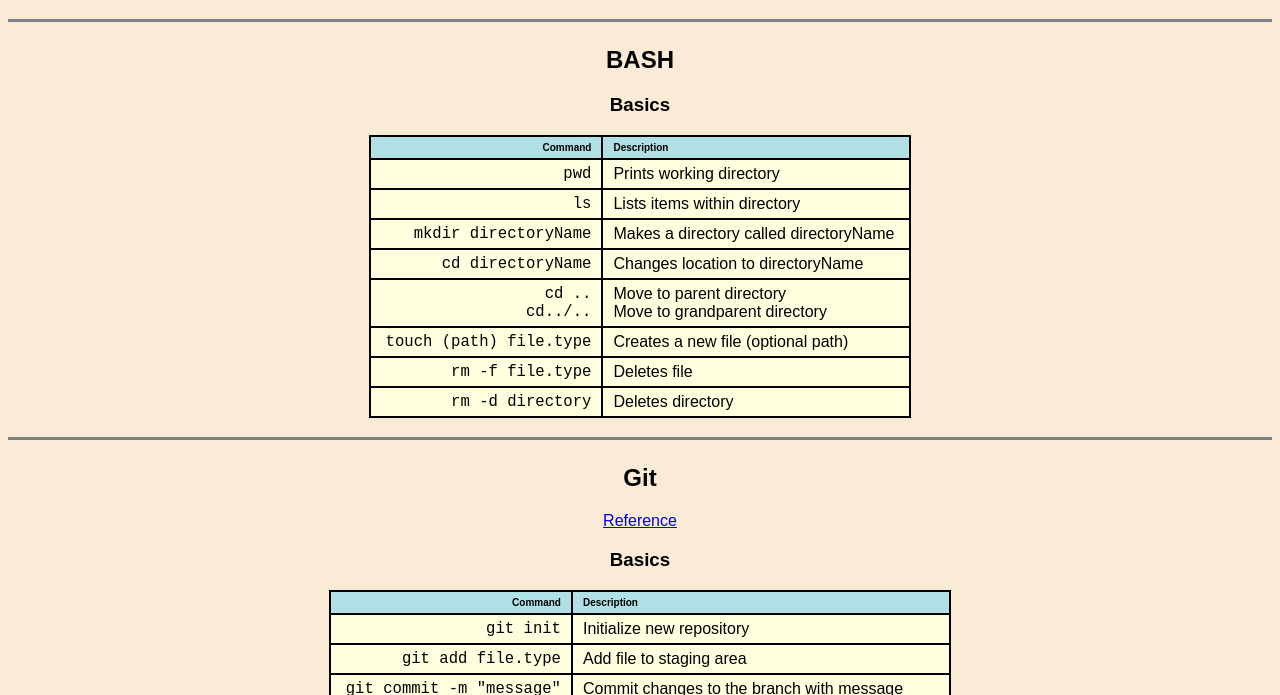
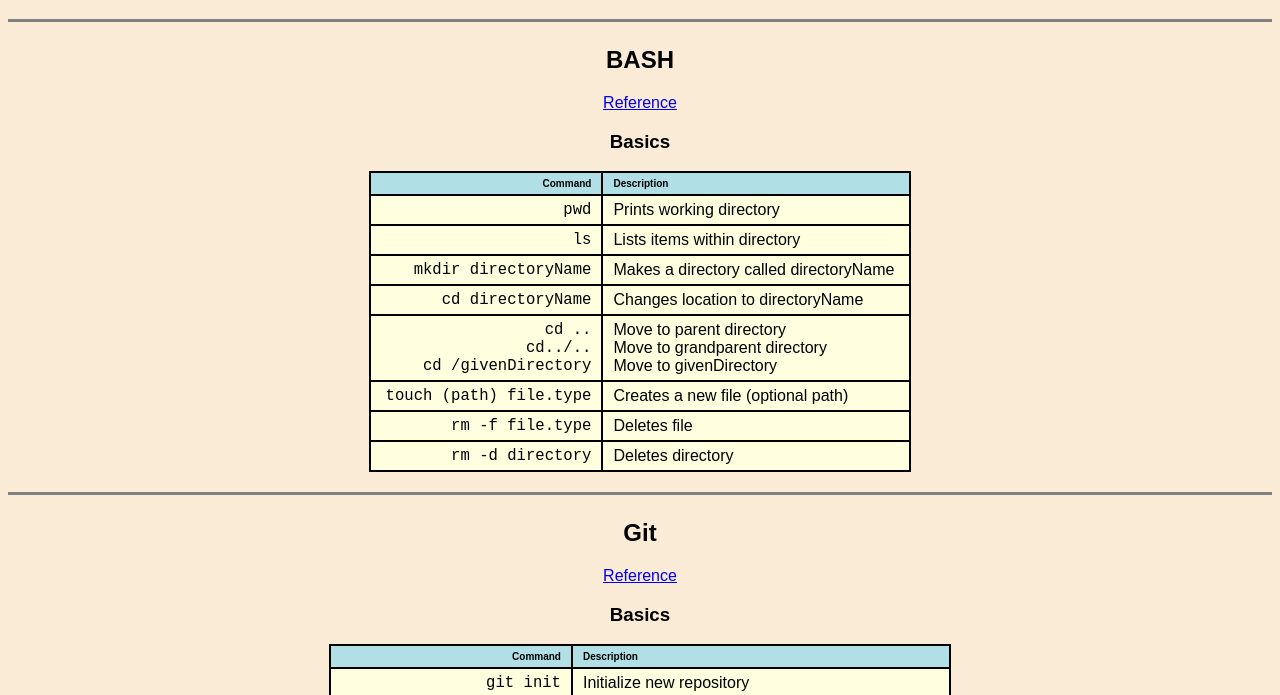
Before and after one commit to fr1nc1sco/cheatsheet, a plain HTML site: page index.html in a window 1280 px wide. Shown: the part 61-756 px from the top of the page. Drawn offline with Linux system fonts and the light colour scheme.

Commit message:
added more refernces

```diff
--- a/index.html
+++ b/index.html
@@ -12,6 +12,7 @@
         <article>
             <div class="bash">
             <h2>BASH</h2>
+            <p><a href="https://www.gnu.org/software/bash/manual/bash.html">Reference</a></p>
             <h3>Basics</h3>
             <table>
                 <thead>
@@ -38,8 +39,8 @@
                         <td class="right" colspan="2">Changes location to directoryName</td>
                     </tr>
                     <tr>
-                        <td class="left">cd ..<br>cd../..</td>
-                        <td class="right" colspan="2">Move to parent directory<br>Move to grandparent directory</td>
+                        <td class="left">cd ..<br>cd../..<br>cd /givenDirectory</td>
+                        <td class="right" colspan="2">Move to parent directory<br>Move to grandparent directory<br>Move to givenDirectory</td>
                     </tr>
                     <tr>
                         <td class="left">touch (path) file.type</td>
@@ -74,8 +75,8 @@
                             <td class="right" colspan="2">Initialize new repository</td>
                         </tr>
                         <tr>
-                            <td class="left">git add file.type</td>
-                            <td class="right" colspan="2">Add file to staging area</td>
+                            <td class="left">git add file.type<br>git add --all</td>
+                            <td class="right" colspan="2">Add file to staging area<br>Add all files to staging area</td>
                         </tr>
                         <tr>
                             <td class="left">git commit -m "message"</td>
@@ -179,7 +180,7 @@
                         </tr>
                         <tr>
                             <td class="left">git reset HEAD file.type</td>
-                            <td class="right" colspan="2">Removes file.type from the stagin area</td>
+                            <td class="right" colspan="2">Removes file.type from the staging area</td>
                         </tr>
                         <tr>
                             <td class="left">git checkout HEAD file.type</td>
```
